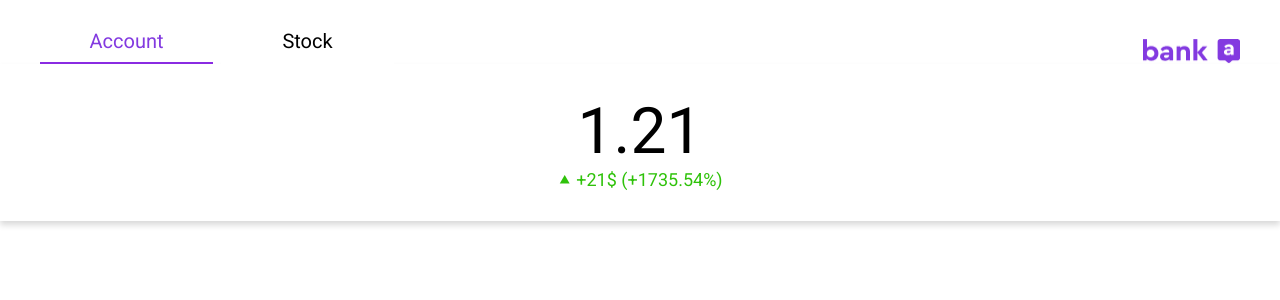
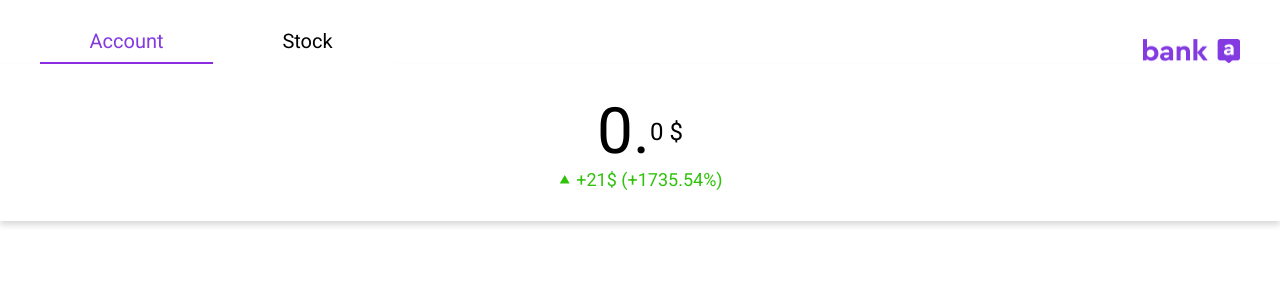
Before and after one commit to shakompk1/Online_Investment, a React (Create React App) app: page /account in a window 1280 px wide. Shown: the top 300 px of the page. Built offline with nearby package versions, Linux system fonts and the light colour scheme; no server answers.

Commit message:
add sumOfStocks

```diff
--- a/src/Account/AccountHeader.js
+++ b/src/Account/AccountHeader.js
@@ -1,11 +1,16 @@
 import React from "react";
 import Style from './account.module.scss';
 import {Green, Red, StockSection} from "../AccountStockElement";
+import SumOfStocksEl from '../SumOfStocks'
+
+
+// изменить функцию на класс
 
 function AccountHeader({price, StockChange}){
     let StockChangeRate = (StockChange * 100 / price).toFixed(2);
+
     return <div className={Style.accHeader}>
-                <p className={Style.price}>{price}</p>
+        <SumOfStocksEl />
         {
             (StockChange > 0) ?
                 (<Green> ⯅ +{StockChange}$ (+{StockChangeRate}%) </Green>) :
--- a/src/Account/account.module.scss
+++ b/src/Account/account.module.scss
@@ -4,10 +4,7 @@
   flex-direction: column;
   justify-content: center;
   align-items: center;
-  .price{
-    font-size: 64px;
-    height: auto;
-  }
+
   .difference{
     font-size: 18px;
     line-height: 10px;
--- a/src/AccountStockElement.js
+++ b/src/AccountStockElement.js
@@ -85,7 +85,6 @@ export default class AccountStock extends Component {
 
     render() {
         const {symbol, name, price, amount, StockChange} = this.props;
-        let totalPrice = price * amount;
         let StockChangeRate = (StockChange * 100 / price).toFixed(2);
 
 
@@ -97,7 +96,9 @@ export default class AccountStock extends Component {
                     <SmallText> {amount} pcs </SmallText>
                 </Cont>
 
-                <PriceP>{Math.trunc(totalPrice)}. <PriceSpan> {(totalPrice % 1).toFixed(2) * 100} $ </PriceSpan></PriceP>
+                <PriceP>{Math.trunc(price)}.
+                <PriceSpan> {(price % 1).toFixed(2) * 100} $ </PriceSpan>
+                </PriceP>
                 {
                     (StockChange > 0) ?
                         (<Green> ⯅ +{StockChange}$ (+{StockChangeRate}%) </Green>) :
--- a/src/Buy/Buy.js
+++ b/src/Buy/Buy.js
@@ -6,7 +6,7 @@ import Counter from './counterInput';
 class Buy extends React.Component {
     state = {
         price: 0,
-        count: 1,
+        amount: 1,
         companyName: false, // определить зачем нужен . пока не нужен. попытаться в заголовок закинуть
     }
     componentDidMount() {
@@ -22,24 +22,24 @@ class Buy extends React.Component {
     }
 
     add = () => {
-        let count = this.state.count;
-        if(count < 20){
-            count++;
-            this.setState({count});
+        let amount = this.state.amount;
+        if(amount < 20){
+            amount++;
+            this.setState({amount});
         }
     }
     sub = () => {
-        let count = this.state.count;
-        if(count > 1){
-            count--;
-            this.setState({count});
+        let amount = this.state.amount;
+        if(amount > 1){
+            amount--;
+            this.setState({amount});
         }
     }
     render(){
-        const {price, count} = this.state;
-        const counter = {add: this.add, sub: this.sub, value: count};
-        const purchasePrice = price * count;
-        const stock = {code: this.props.code, count, purchasePrice}
+        const {price, amount} = this.state;
+        const counter = {add: this.add, sub: this.sub, value: amount};
+        const purchasePrice = price * amount;
+        const stock = {code: this.props.code, amount, purchasePrice}
         return <div className={Style.buyContainer}>
             <div className={Style.price}>{price.toFixed(2)}</div>
             <Counter {...counter}/>
--- a/src/SumOfStocks.js
+++ b/src/SumOfStocks.js
@@ -1,9 +1,49 @@
-import React, {Component} from 'react';
+import React, { Component } from 'react';
+import styled from "styled-components";
+import { getUserData, buyStock } from './data.js';
+// import { PriceP, PriceSpan } from './AccountStockElement.js';
 
-export default class SumOfStocks extends Component {
+export const PriceP = styled.p`
+font-family: Roboto;
+font-size: 64px;
 
+display: flex;
+align-items: center;
+text-align: right;
+
+color: #000000`
+
+export const PriceSpan = styled.span`
+font-size: 24px`
+
+export default class SumOfStocksEl extends Component {
+
+    state = {
+        sum: 0
+    }
+
+    getSum() {
+        let sum = 0;
+        getUserData()
+            .then(res => {
+                res[1].forEach((item) => {
+                        sum += item.purchasePrice;
+                })
+                this.setState({sum: sum});
+            });
+    }
+
+    componentDidMount() {
+        this.getSum()
+    }
 
     render() {
+        let {sum} = this.state;
+        return (
+            <PriceP>{Math.trunc(sum)}.
+                <PriceSpan> {Math.trunc((sum % 1).toFixed(2) * 100)} $ </PriceSpan>
+            </PriceP>
+        )
 
     }
 }
```
